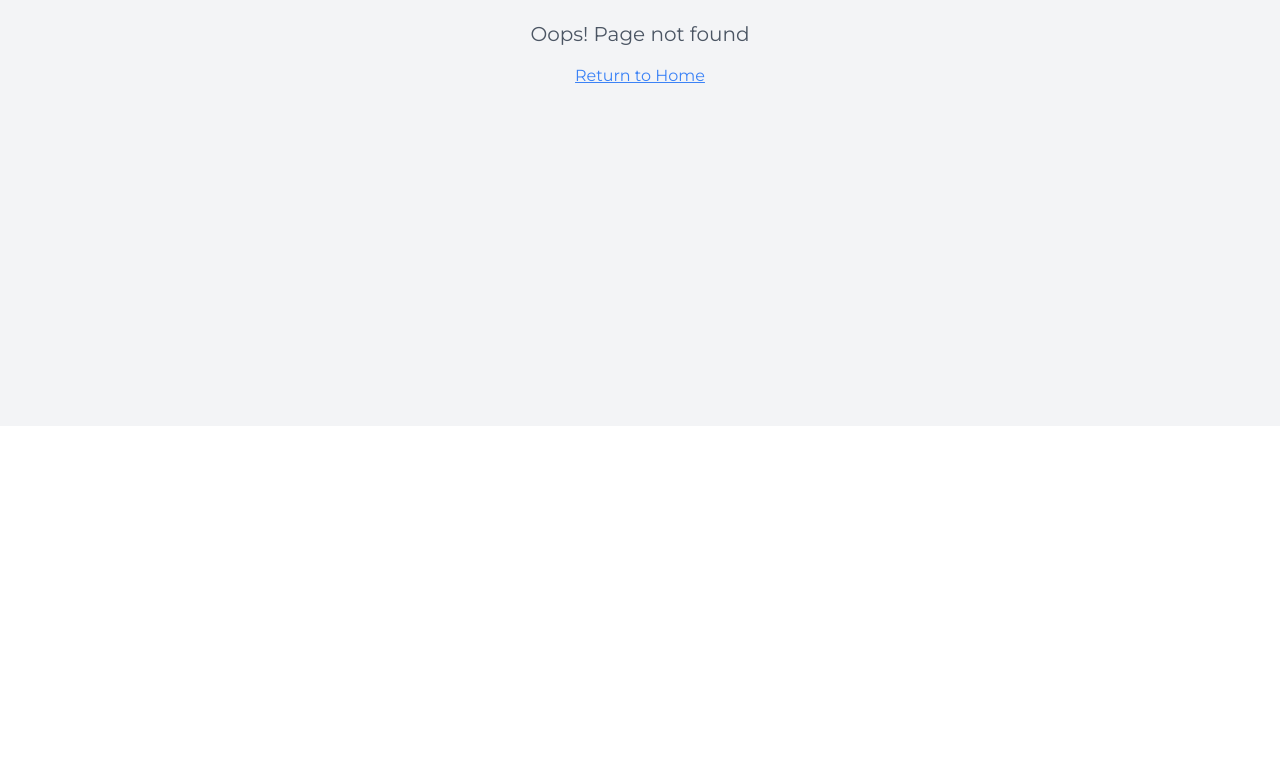
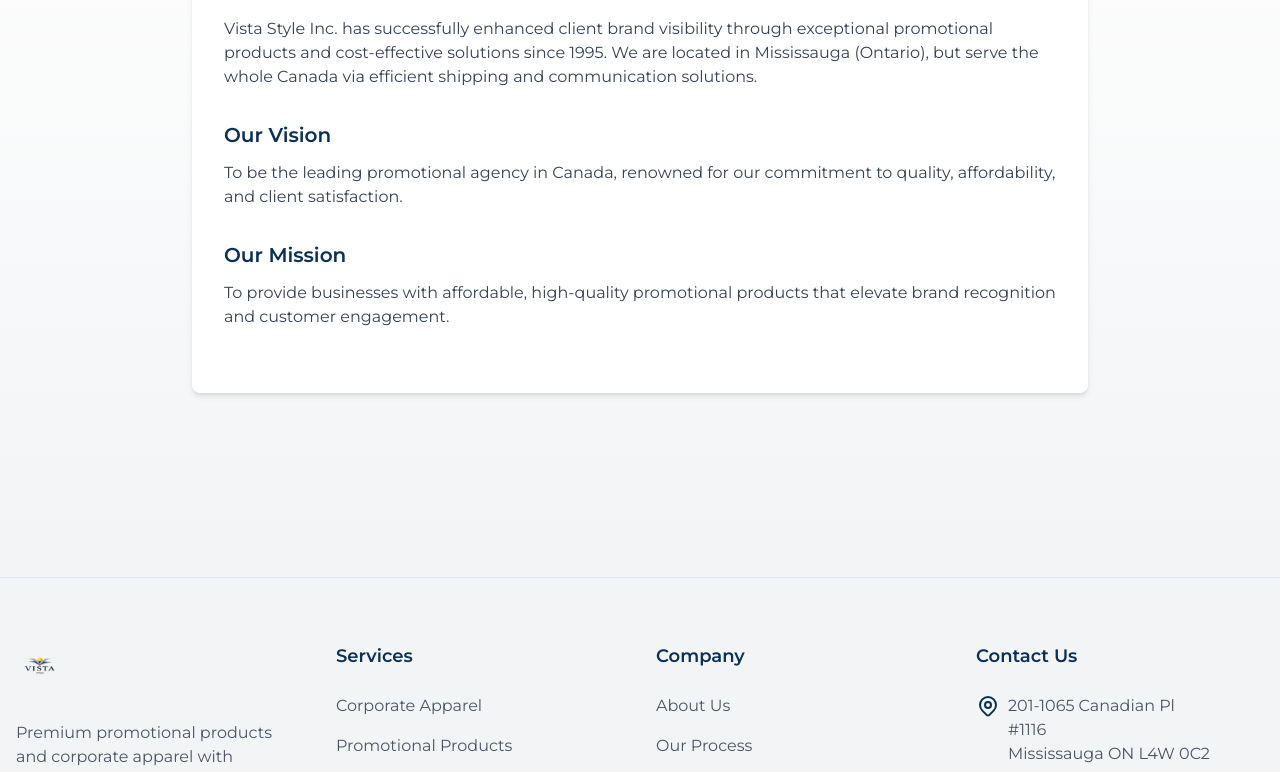
Before and after one commit to vlastop21/vista-style-designs-launch, a React (Vite) app: page /about-us in a window 1280 px wide. Before the commit this address had no page. Shown: the part 374-1146 px from the top of the page. Before the commit the page ends 800 px from the top, so only its background shows below. Built offline with nearby package versions, Linux system fonts and the light colour scheme.

Commit message:
Add About Us page
Implement About Us page and link it to the "About Us" button in the footer.

```diff
--- a/src/App.tsx
+++ b/src/App.tsx
@@ -6,6 +6,7 @@ import { QueryClient, QueryClientProvider } from "@tanstack/react-query";
 import { BrowserRouter, Routes, Route } from "react-router-dom";
 import Index from "./pages/Index";
 import QuoteRequest from "./pages/QuoteRequest";
+import AboutUs from "./pages/AboutUs";
 import NotFound from "./pages/NotFound";
 
 const queryClient = new QueryClient();
@@ -19,6 +20,7 @@ const App = () => (
         <Routes>
           <Route path="/" element={<Index />} />
           <Route path="/quote-request" element={<QuoteRequest />} />
+          <Route path="/about-us" element={<AboutUs />} />
           {/* ADD ALL CUSTOM ROUTES ABOVE THE CATCH-ALL "*" ROUTE */}
           <Route path="*" element={<NotFound />} />
         </Routes>
--- a/src/components/Footer.tsx
+++ b/src/components/Footer.tsx
@@ -1,3 +1,6 @@
+
+import { Link } from 'react-router-dom';
+
 const Footer = () => {
   const currentYear = new Date().getFullYear();
 
@@ -53,7 +56,11 @@ const Footer = () => {
           <div>
             <h3 className="text-lg font-semibold mb-6 text-vista-blue">Company</h3>
             <ul className="space-y-4">
-              <li><a href="#" className="text-gray-600 hover:text-vista-blue transition-colors">About Us</a></li>
+              <li>
+                <Link to="/about-us" className="text-gray-600 hover:text-vista-blue transition-colors">
+                  About Us
+                </Link>
+              </li>
               <li><a href="#" className="text-gray-600 hover:text-vista-blue transition-colors">Our Process</a></li>
               <li><a href="#" className="text-gray-600 hover:text-vista-blue transition-colors">Portfolio</a></li>
               <li><a href="#" className="text-gray-600 hover:text-vista-blue transition-colors">Testimonials</a></li>
--- /dev/null
+++ b/src/pages/AboutUs.tsx
@@ -0,0 +1,55 @@
+
+import React from 'react';
+import Navbar from '@/components/Navbar';
+import Footer from '@/components/Footer';
+
+const AboutUs = () => {
+  return (
+    <>
+      <Navbar />
+
+      <main className="min-h-screen gradient-bg">
+        <section className="section-padding container mx-auto">
+          <h1 className="section-title">About Us</h1>
+
+          <div className="max-w-4xl mx-auto bg-white p-6 md:p-8 rounded-lg shadow-md">
+            <h2 className="text-2xl font-bold text-vista-blue mb-6">
+              Your Trusted Partner in Promotional Solutions
+            </h2>
+
+            <p className="text-gray-700 mb-8">
+              Vista Style Inc. has successfully enhanced client brand visibility through exceptional
+              promotional products and cost-effective solutions since 1995. We are located in
+              Mississauga (Ontario), but serve the whole Canada via efficient shipping and
+              communication solutions.
+            </p>
+
+            <div className="mb-8">
+              <h3 className="text-xl font-semibold text-vista-blue mb-3">
+                Our Vision
+              </h3>
+              <p className="text-gray-700">
+                To be the leading promotional agency in Canada, renowned for our commitment to
+                quality, affordability, and client satisfaction.
+              </p>
+            </div>
+
+            <div className="mb-8">
+              <h3 className="text-xl font-semibold text-vista-blue mb-3">
+                Our Mission
+              </h3>
+              <p className="text-gray-700">
+                To provide businesses with affordable, high-quality promotional products that
+                elevate brand recognition and customer engagement.
+              </p>
+            </div>
+          </div>
+        </section>
+      </main>
+
+      <Footer />
+    </>
+  );
+};
+
+export default AboutUs;
```
